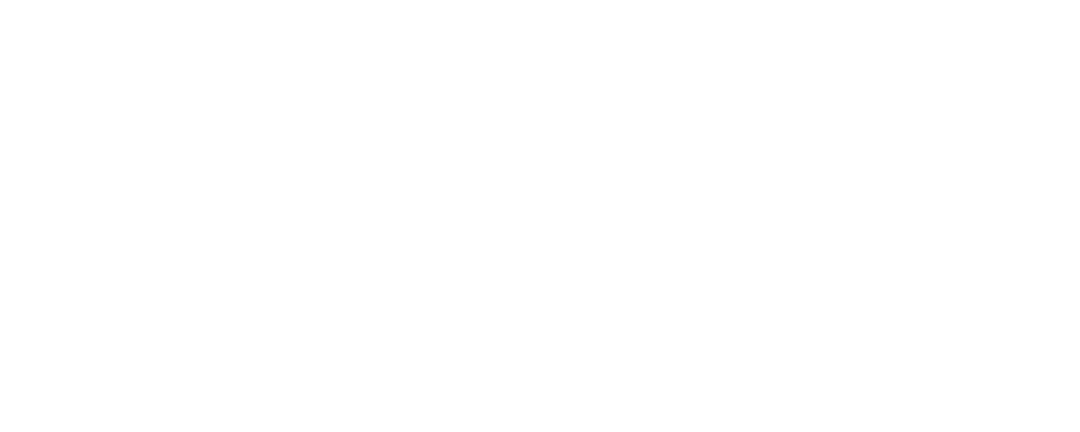
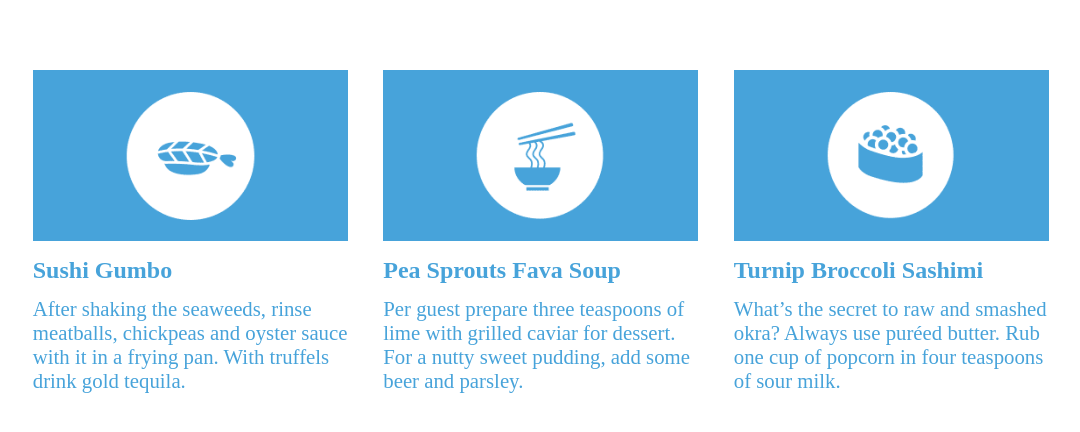
Before and after one commit to JasonOhr/2.2-responsive-exercises, a plain HTML site: page sushi.html in a window 1280 px wide. Shown: the whole page, without its empty margins (98-1178 px from the left). Drawn offline with Linux system fonts and the light colour scheme.

Commit message:
Completed the sushi desktop layout

```diff
--- a/styles/sushi.css
+++ b/styles/sushi.css
@@ -1,7 +1,38 @@
+*,
+*:before,
+*:after,
+body {
+    padding:0;
+    margin: 0;
+    color: #47a3da;
+}
+.container {
+    margin: 0 auto;
+    max-width: 1050px;
+    padding-top: 70px;
 
+}
+div.food{
+    display: inline-block;
+    vertical-align: top;
+    width: 30%;
+    margin: 0 1.5%;
 
+}
+.food img {
+    width: 100%;
+}
+.food h2 {
+    line-height: 1.4em;;
+    margin: 3% 0;
+}
+.food p {
+    font-size: 1.3em;
+}
 @media (max-width: 840px) and (min-width: 501px) {
-
+    div.food {
+        display: block;
+    }
 }
 @media (max-width: 500px) {
 
--- a/sushi.html
+++ b/sushi.html
@@ -6,6 +6,24 @@
     <link rel="stylesheet" href="styles/sushi.css"/>
 </head>
 <body>
+    <div class="container">
+        <div class="food">
+            <img src="images/sushi/sashimi.png" alt="#"/>
+            <h2>Sushi Gumbo</h2>
+
+            <p>After shaking the seaweeds, rinse meatballs, chickpeas and oyster sauce with it in a frying pan. With truffels drink gold tequila.</p>
+        </div>
+        <div class="food"><img src="images/sushi/noodles.png" alt="#"/>
+            <h2>Pea Sprouts Fava Soup</h2>
+
+            <p>Per guest prepare three teaspoons of lime with grilled caviar for dessert. For a nutty sweet pudding, add some beer and parsley.</p>
+        </div>
+        <div class="food"><img src="images/sushi/roe.png" alt="#"/>
+            <h2>Turnip Broccoli Sashimi</h2>
+
+            <p>What’s the secret to raw and smashed okra? Always use puréed butter. Rub one cup of popcorn in four teaspoons of sour milk.</p>
+        </div>
+    </div>
 
 </body>
 </html>
```
